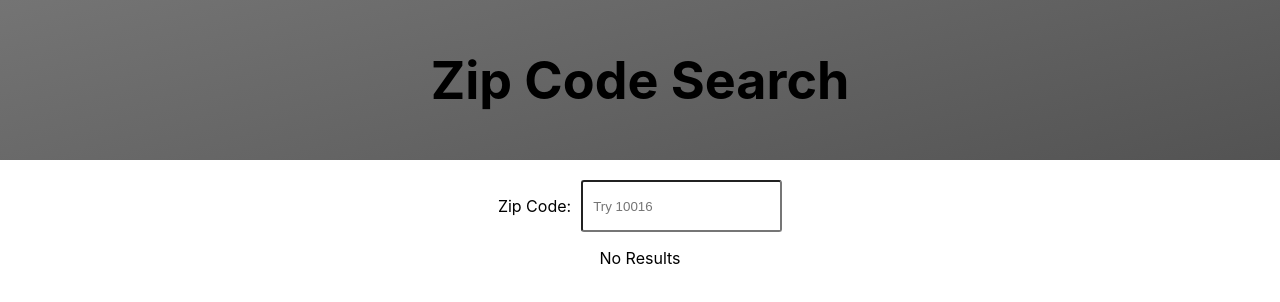
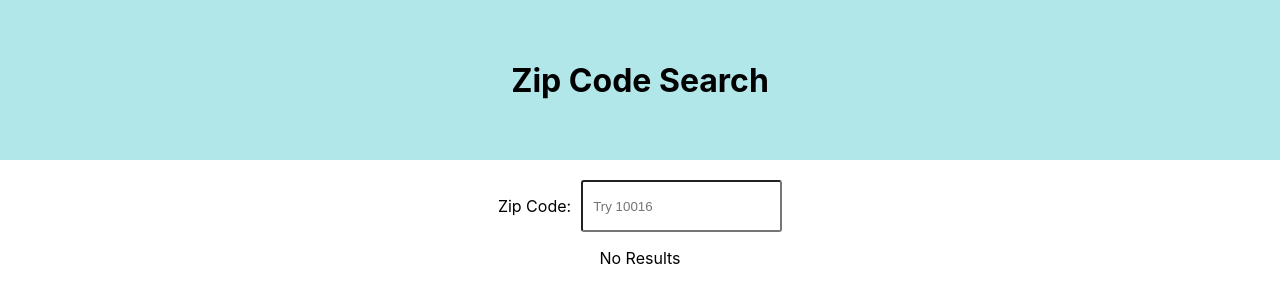
Before and after one commit to Anthonysokolov/zip-search, a React (Create React App) app: page / in a window 1280 px wide. Shown: the top 302 px of the page. Built offline with nearby package versions, Linux system fonts and the light colour scheme.

Commit message:
Changed colors

```diff
--- a/src/App.css
+++ b/src/App.css
@@ -1,5 +1,3 @@
-
-
 h3 {
   margin: 0px;
 }
@@ -24,13 +22,14 @@ input {
 }
 
 .App-header {
-  background-image: linear-gradient(165deg,rgb(116, 116, 116), rgb(83, 83, 83));
+  background-color: rgb(177, 231, 233);
   min-height: 20vh;
   flex-direction: column;
   align-items: center;
   display: flex;
   justify-content: center;
-  font-size: calc(10px + 2vmin);
+  font-size: calc(10px + 2vm
+  in);
   color: black;
 }
 
--- a/src/Components/SearchResults.css
+++ b/src/Components/SearchResults.css
@@ -1,5 +1,6 @@
 .search-result {
-  border: solid 1px rgb(182, 182, 182);
+  border: solid 2px rgb(177, 231, 233);
+
   margin-top:40px;
   width: 450px;
   height: 250px;
@@ -17,9 +18,9 @@ li {
 
 .search-result-header {
   text-align: center;
-  /* background-color: rgb(182, 182, 182); */
-  background-image: linear-gradient(165deg,rgb(116, 116, 116), rgb(83, 83, 83));
+  background-color: rgb(177, 231, 233);
   padding: 15px;
+  color: rgb(43, 43, 43);
 }
 
 .search-results {
```
